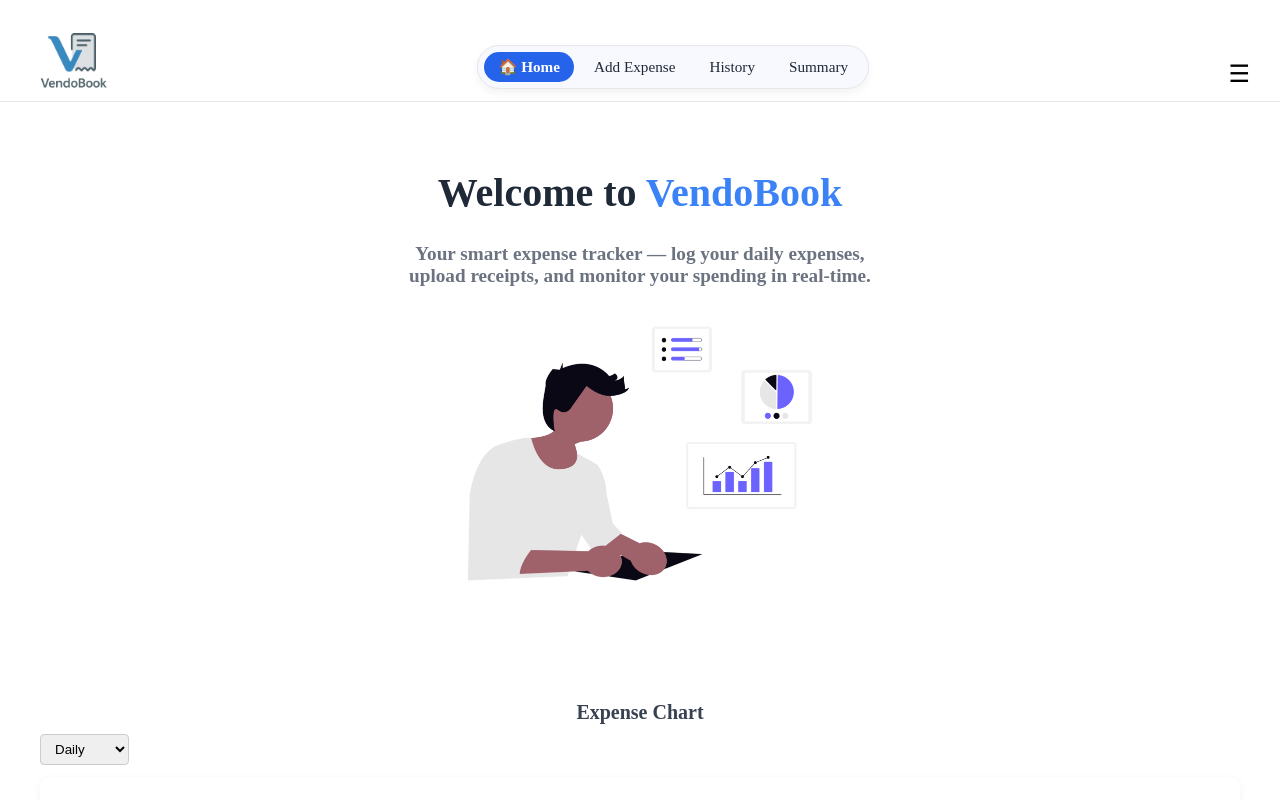
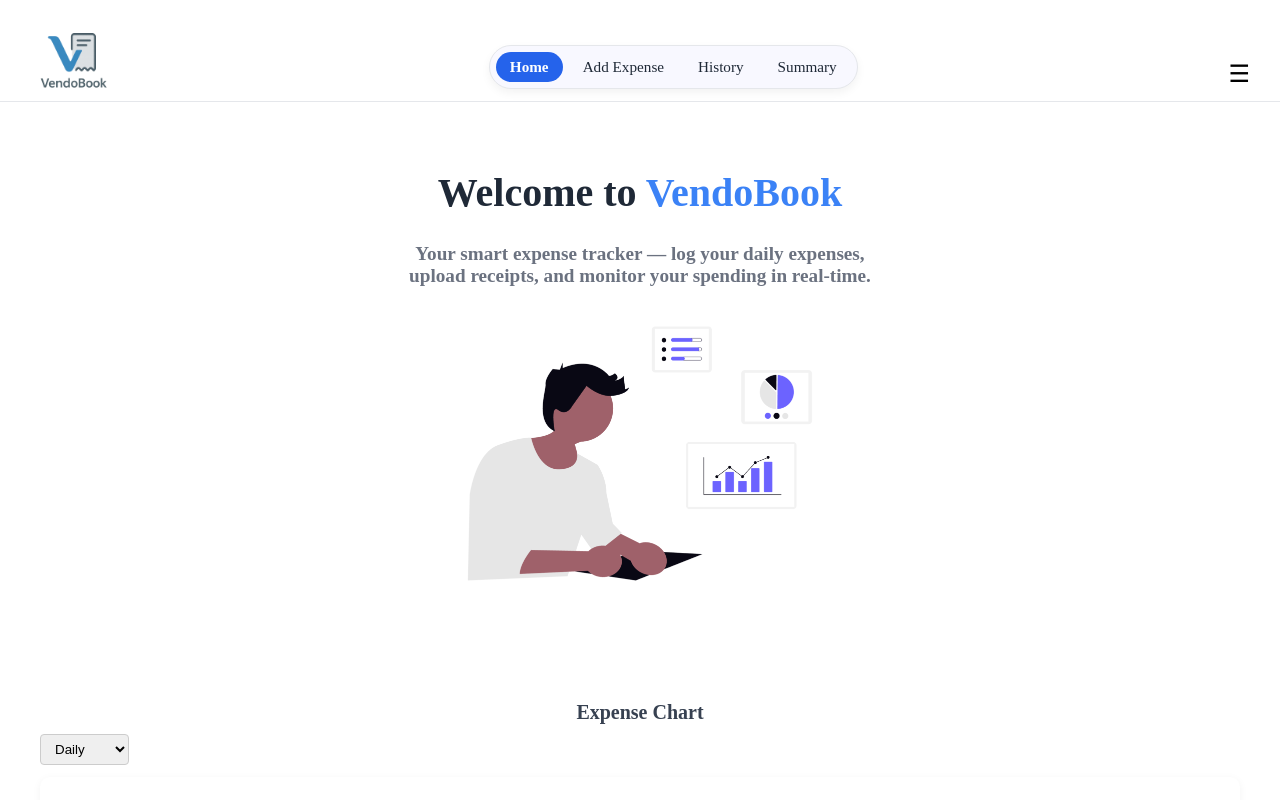
Before and after one commit to jibbola007/vendobook-frontend, a React (Vite) app: page / in a window 1280 px wide. Shown: the top 800 px of the page. Built offline with nearby package versions, Linux system fonts and the light colour scheme; no server answers; sample sign-in values are in the browser's storage.

Commit message:
userinputchange

```diff
--- a/src/App.jsx
+++ b/src/App.jsx
@@ -18,8 +18,9 @@
   const location = useLocation();
   const { user } = useAuth();
 
-  const hideNavbarPaths = ['/login', '/signup'];
-  const shouldShowNavbar = !hideNavbarPaths.includes(location.pathname);
+  const hideNavbarPaths = ['/login', '/signup', '/forgot-password'];
+  const currentPath = location.pathname.toLowerCase();
+  const shouldShowNavbar = !hideNavbarPaths.some(path => currentPath.startsWith(path));
 
   return (
     <div className="app-container">
--- a/src/components/Navbar.jsx
+++ b/src/components/Navbar.jsx
@@ -3,6 +3,7 @@
 import './Navbar.css';
 import ThemeToggle from './ThemeToggle';
 import { useAuth } from '../context/AuthContext';
+
 
 const Navbar = () => {
   const location = useLocation();
@@ -11,6 +12,7 @@
   const [menuOpen, setMenuOpen] = useState(false);
 
   const toggleMenu = () => setMenuOpen(!menuOpen);
+
 
   const handleLogout = () => {
     logout();
@@ -21,14 +23,16 @@
   const linkClasses = (path) =>
     `nav-link ${location.pathname === path ? 'active' : ''}`;
 
+
   return (
     <header className="navbar">
+
       <div className="navbar-left">
         <img src="/logo.png" alt="Logo" className="logo" />
       </div>
 
       <nav className="navbar-center">
-        <Link to="/" className={linkClasses('/')}>🏠 Home</Link>
+        <Link to="/" className={linkClasses('/')}>Home</Link>
         {user && (
           <>
             <Link to="/add" className={linkClasses('/add')}>Add Expense</Link>
@@ -39,7 +43,7 @@
       </nav>
 
       <div className="navbar-right">
-        {/* Hamburger for extra features */}
+        {/* 🍔 Hamburger icon */}
         <button className="hamburger" onClick={toggleMenu}>
           ☰
         </button>
--- a/src/main.jsx
+++ b/src/main.jsx
@@ -3,8 +3,8 @@
 import { BrowserRouter } from 'react-router-dom';
 import App from './App.jsx';
 import './index.css';
-import { CurrencyProvider } from './context/CurrencyContext.jsx';
-import { AuthProvider } from './context/AuthContext.jsx';
+import { CurrencyProvider } from './context/CurrencyContext';
+import { AuthProvider } from './context/AuthContext';
 
 
 ReactDOM.createRoot(document.getElementById('root')).render(
```
Also changed, not shown: 1 other file (tests, documents, lock files or other folders).
